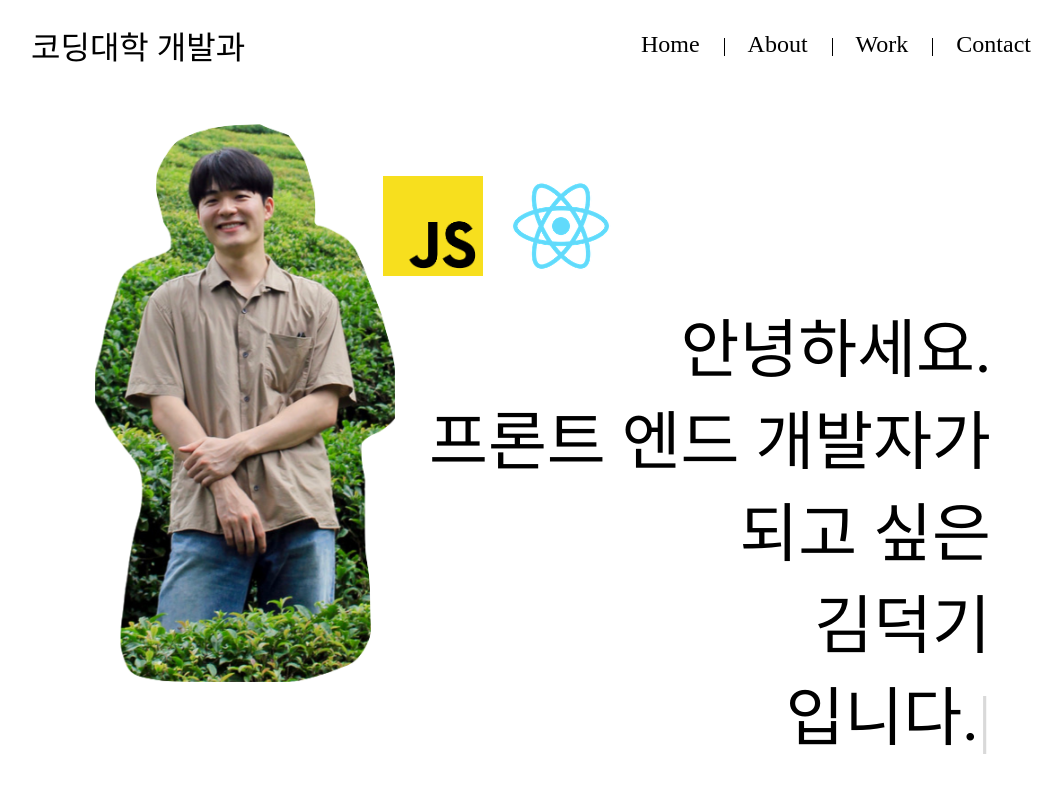
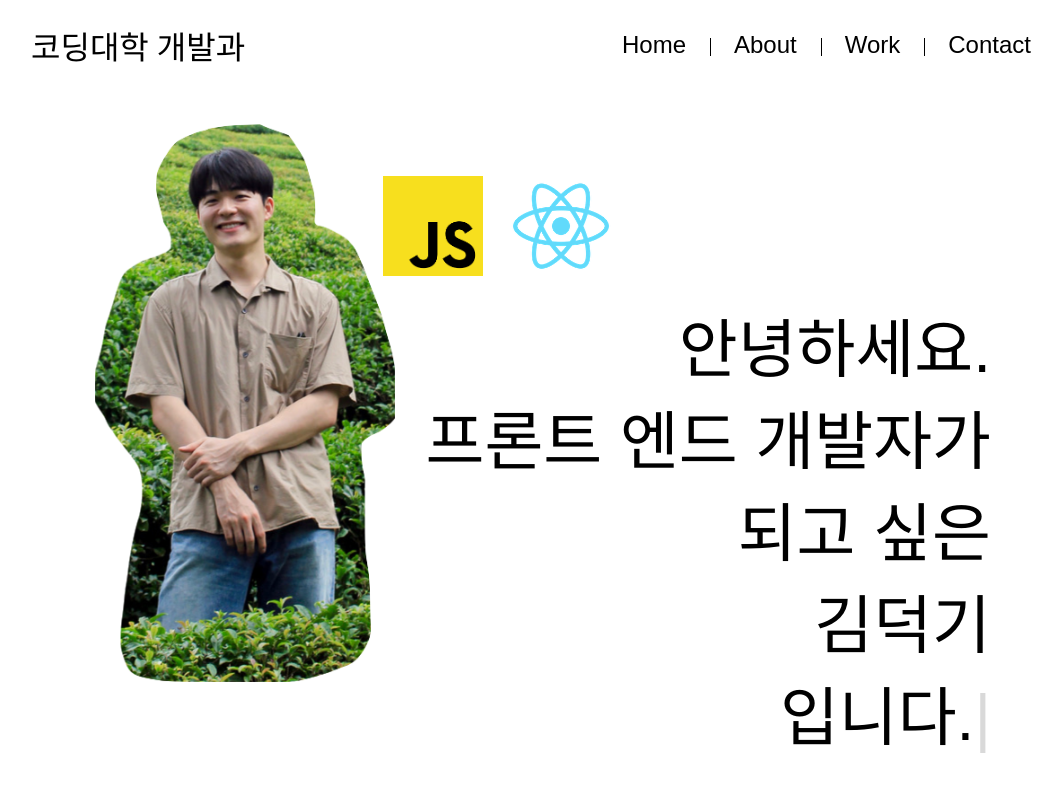
Before and after one commit to ben031/portfolio, a React (Create React App) app: page / in a window 1280 px wide. Shown: the top 792 px of the page, without its empty margins (97-1159 px from the left). Built offline with nearby package versions, Linux system fonts and the light colour scheme; a web font is replaced by a local one; what react-animations would draw is missing.

Commit message:
폰트 관련 수정

```diff
--- a/src/App.css
+++ b/src/App.css
@@ -10,10 +10,9 @@
   margin: 0;
   padding: 0;
   box-sizing: border-box;
-}
-
-body {
-  /* overflow: hidden; */
+  font-family: "맑은 고딕", "Malgun Gothic", "애플 SD 산돌고딕 Neo",
+    "Apple SD Gothic Neo", sans-serif;
+  font-weight: 100;
 }
 
 ul {
```
